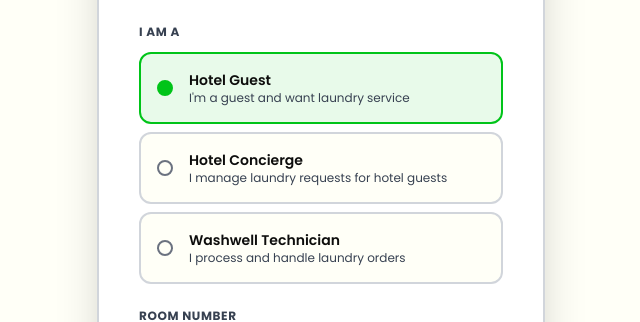
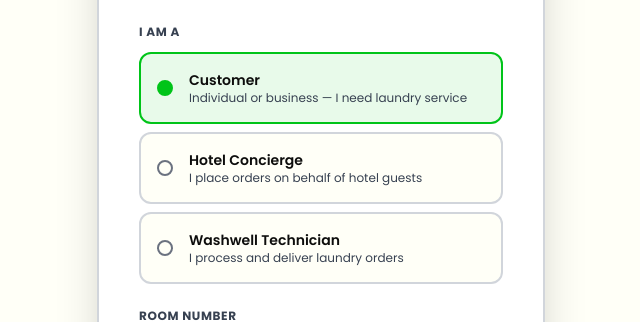
Before and after one commit to washwelllaundryco-hub/Concierge-Connect-App, a React (Vite) app: page /onboarding in a window 1280 px wide. Shown: the part 260-582 px from the top of the page, without its empty margins (319-959 px from the left). Built offline with nearby package versions, Linux system fonts and the light colour scheme; no server answers.

Commit message:
ux: clearer onboarding role labels

```diff
--- a/src/pages/OnboardingPage.jsx
+++ b/src/pages/OnboardingPage.jsx
@@ -85,9 +85,9 @@ export default function OnboardingPage() {
           </label>
           <div className="space-y-2">
             {[
-              { value: "guest",      label: "Hotel Guest",       desc: "I'm a guest and want laundry service" },
-              { value: "concierge",  label: "Hotel Concierge",   desc: "I manage laundry requests for hotel guests" },
-              { value: "technician", label: "Washwell Technician", desc: "I process and handle laundry orders" },
+              { value: "guest",      label: "Customer",            desc: "Individual or business — I need laundry service" },
+              { value: "concierge",  label: "Hotel Concierge",    desc: "I place orders on behalf of hotel guests" },
+              { value: "technician", label: "Washwell Technician", desc: "I process and deliver laundry orders" },
             ].map(({ value, label, desc }) => (
               <button
                 key={value}
```
